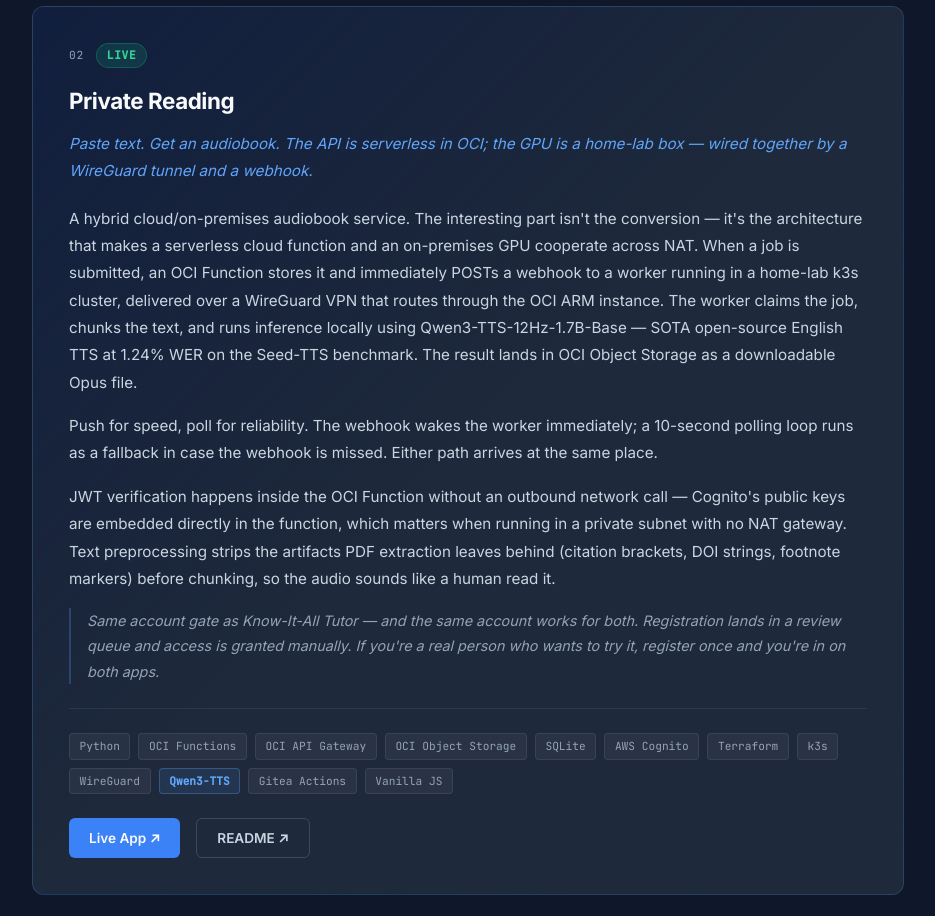
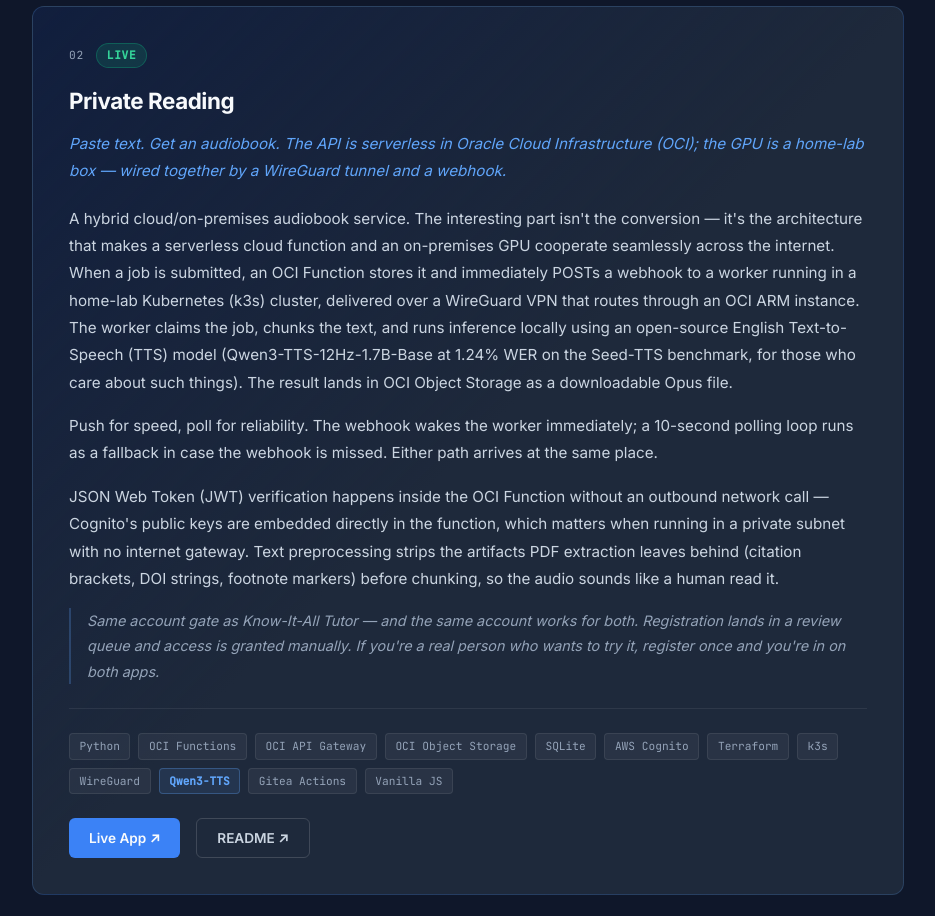
Before and after one commit to syntacticallysugary/syntacticallysugary.dev, an Astro site: page / in a window 1280 px wide. Shown: the part 3440-4356 px from the top of the page, without its empty margins (172-1107 px from the left). Built offline with nearby package versions, Linux system fonts and the light colour scheme; Astro itself is replaced by a stand-in of ours.

Commit message:
Revise Private Reading card copy for clarity

```diff
--- a/src/components/Portfolio.astro
+++ b/src/components/Portfolio.astro
@@ -72,15 +72,17 @@
         </div>
       </div>
       <h3>Private Reading</h3>
-      <p class="tagline">Paste text. Get an audiobook. The API is serverless in OCI; the GPU is a home-lab box — wired together by a WireGuard tunnel and a webhook.</p>
+      <p class="tagline">Paste text. Get an audiobook. The API is serverless in Oracle Cloud Infrastructure (OCI); the GPU is a home-lab box — wired together by a WireGuard tunnel and a webhook.</p>
       <p>
         A hybrid cloud/on-premises audiobook service. The interesting part isn't the conversion —
         it's the architecture that makes a serverless cloud function and an on-premises GPU cooperate
-        across NAT. When a job is submitted, an OCI Function stores it and immediately POSTs a webhook
-        to a worker running in a home-lab k3s cluster, delivered over a WireGuard VPN that routes
-        through the OCI ARM instance. The worker claims the job, chunks the text, and runs inference
-        locally using Qwen3-TTS-12Hz-1.7B-Base — SOTA open-source English TTS at 1.24% WER on the
-        Seed-TTS benchmark. The result lands in OCI Object Storage as a downloadable Opus file.
+        seamlessly across the internet. When a job is submitted, an OCI Function stores it and
+        immediately POSTs a webhook to a worker running in a home-lab Kubernetes (k3s) cluster,
+        delivered over a WireGuard VPN that routes through an OCI ARM instance. The worker claims
+        the job, chunks the text, and runs inference locally using an open-source English
+        Text-to-Speech (TTS) model (Qwen3-TTS-12Hz-1.7B-Base at 1.24% WER on the Seed-TTS
+        benchmark, for those who care about such things). The result lands in OCI Object Storage
+        as a downloadable Opus file.
       </p>
       <p>
         Push for speed, poll for reliability. The webhook wakes the worker immediately; a 10-second
@@ -88,11 +90,11 @@
         same place.
       </p>
       <p>
-        JWT verification happens inside the OCI Function without an outbound network call — Cognito's
-        public keys are embedded directly in the function, which matters when running in a private
-        subnet with no NAT gateway. Text preprocessing strips the artifacts PDF extraction leaves
-        behind (citation brackets, DOI strings, footnote markers) before chunking, so the audio
-        sounds like a human read it.
+        JSON Web Token (JWT) verification happens inside the OCI Function without an outbound
+        network call — Cognito's public keys are embedded directly in the function, which matters
+        when running in a private subnet with no internet gateway. Text preprocessing strips the
+        artifacts PDF extraction leaves behind (citation brackets, DOI strings, footnote markers)
+        before chunking, so the audio sounds like a human read it.
       </p>
       <p class="access-note">
         Same account gate as Know-It-All Tutor — and the same account works for both. Registration
```
